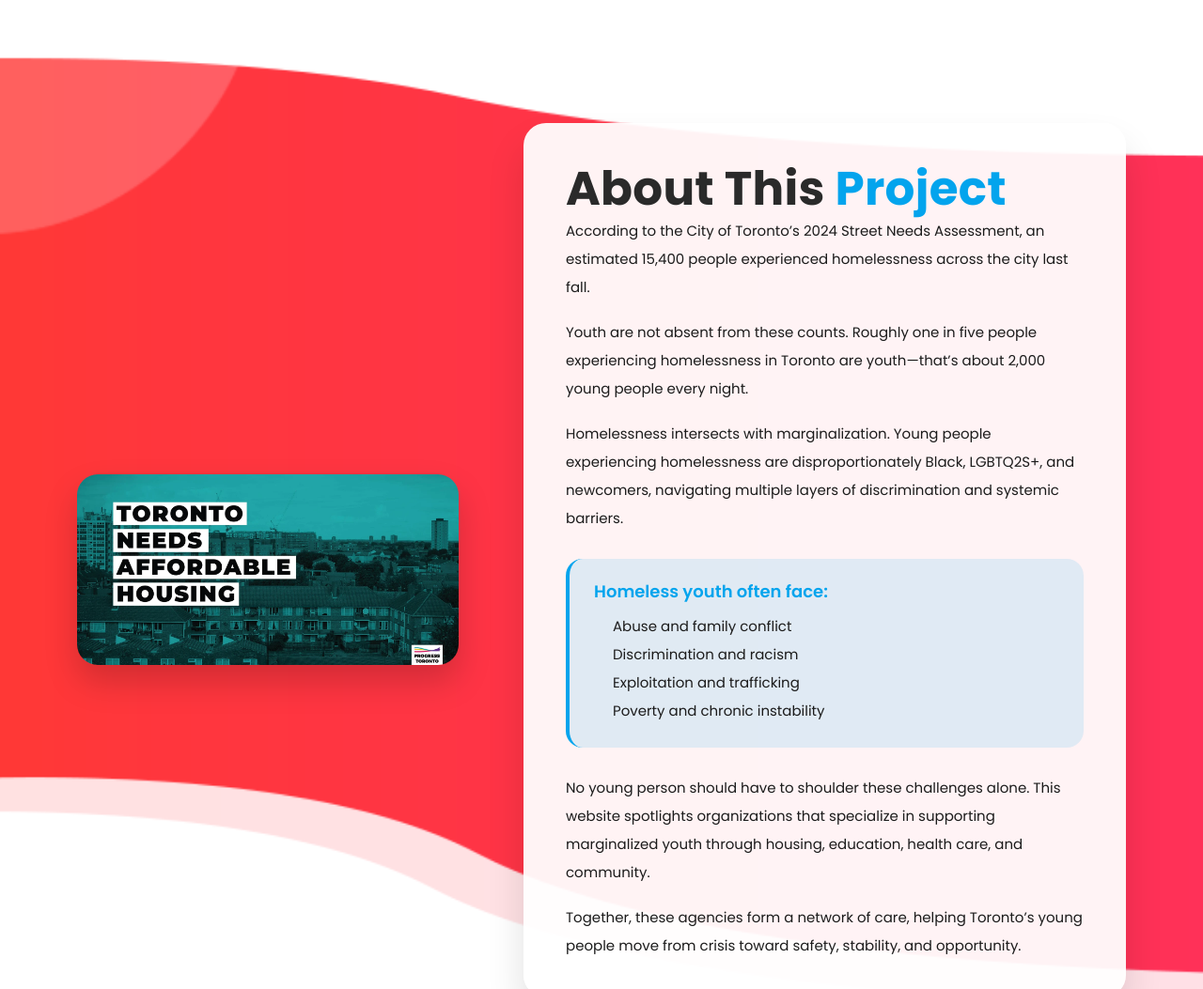
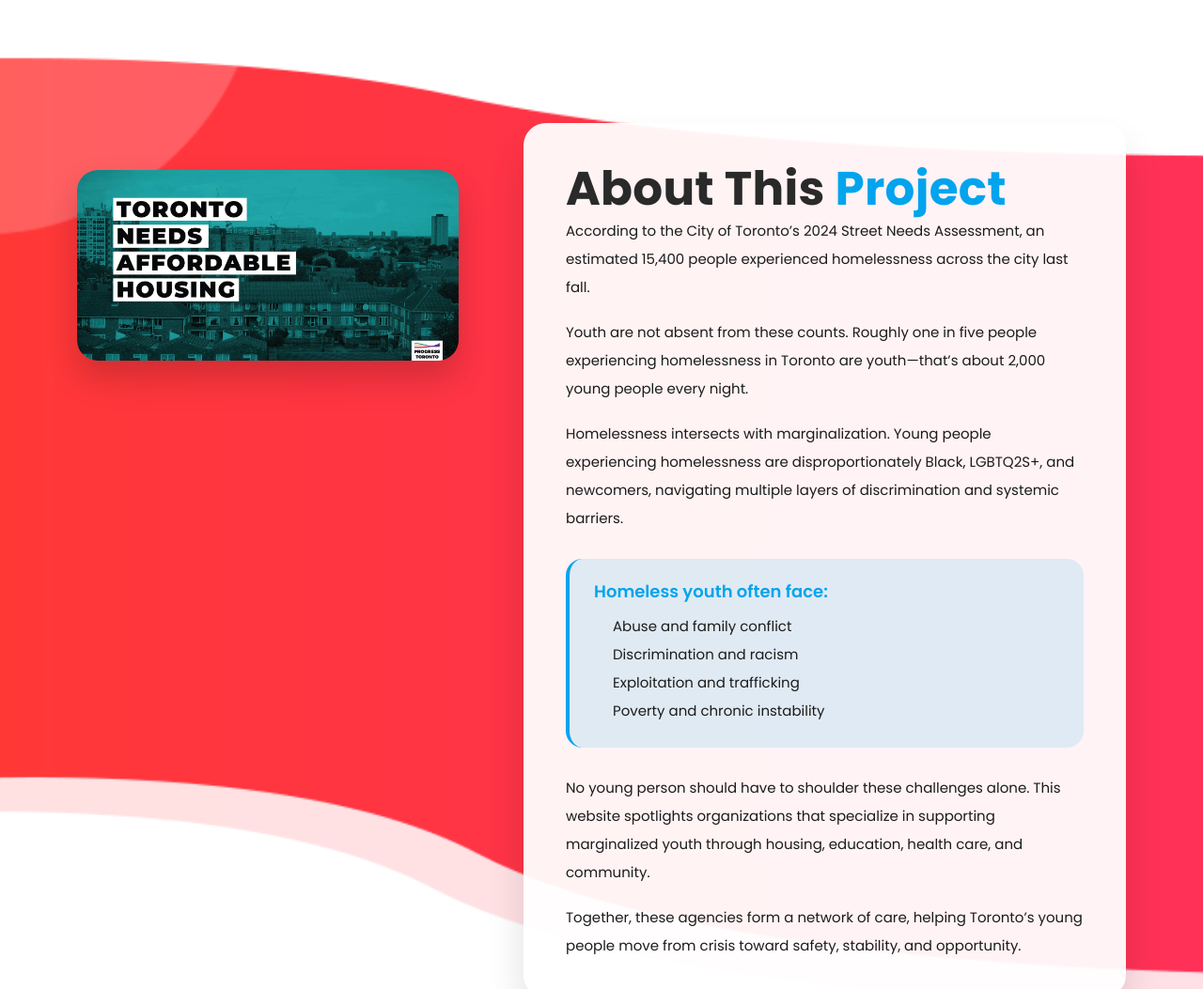
Before and after one commit to lvella03/lvella03.github.io, a plain HTML site: page index.html in a window 1280 px wide. Shown: the part 960-2013 px from the top of the page at 94% size. Drawn offline with Linux system fonts and the light colour scheme.

Commit message:
fix centering

```diff
--- a/assets/css/templatemo-space-dynamic.css
+++ b/assets/css/templatemo-space-dynamic.css
@@ -1017,8 +1017,6 @@ About Us Style
 
 .about-us .about-image-col {
   display: flex;
-  align-items: center;
-  justify-content: center;
   padding-top: 30px;
   padding-bottom: 30px;
 }
--- a/index.html
+++ b/index.html
@@ -70,7 +70,7 @@
   <!-- About Section -->
   <div id="about" class="about-us section">
     <div class="container">
-      <div class="row align-items-center about-layout">
+      <div class="row about-layout">
         <div class="col-lg-5 about-image-col">
           <div class="left-image wow fadeIn" data-wow-duration="1s" data-wow-delay="0.2s">
             <img src="assets/images/aboutthisbanner.webp" alt="Collage of youth support and outreach in Toronto"
```
